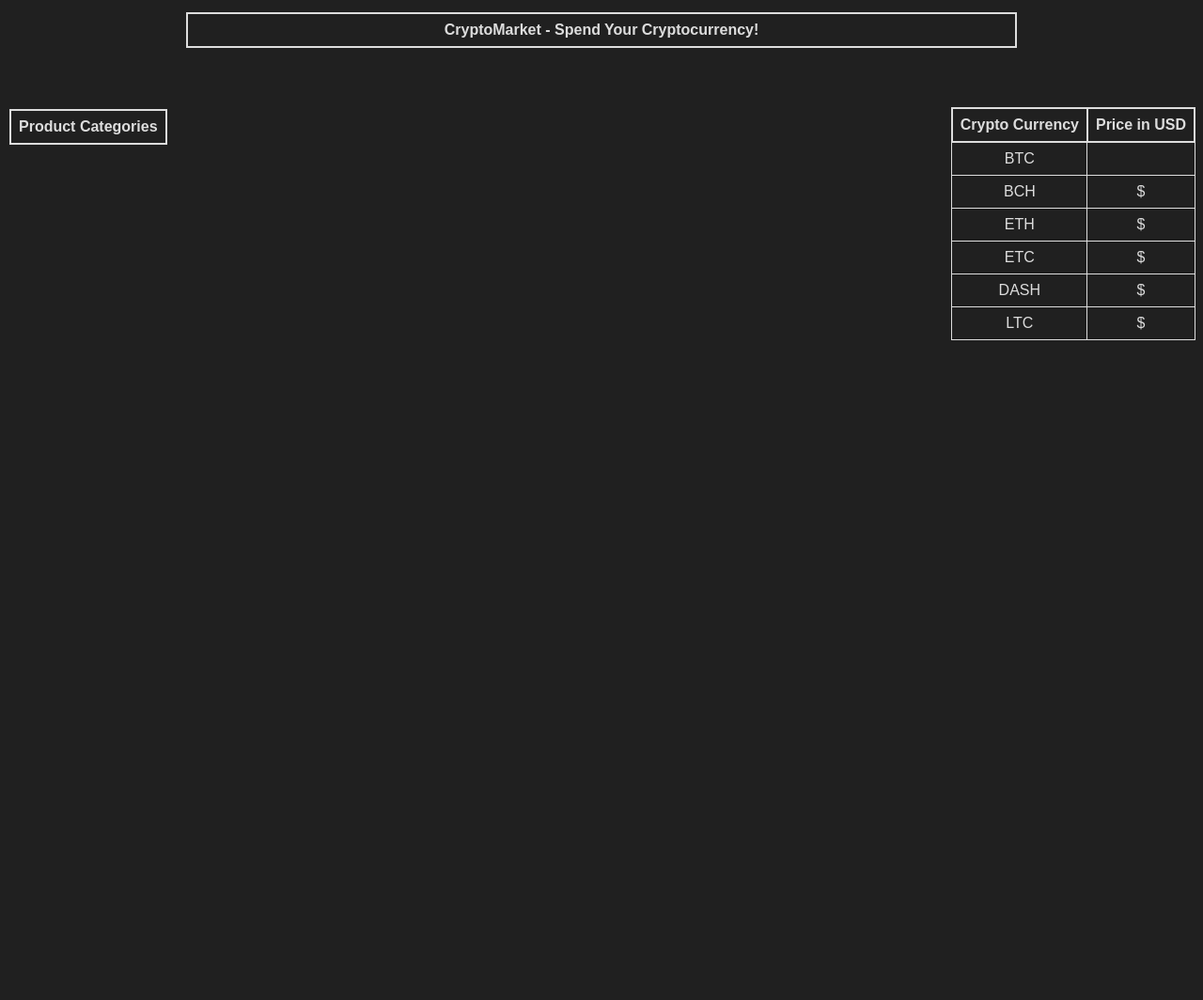
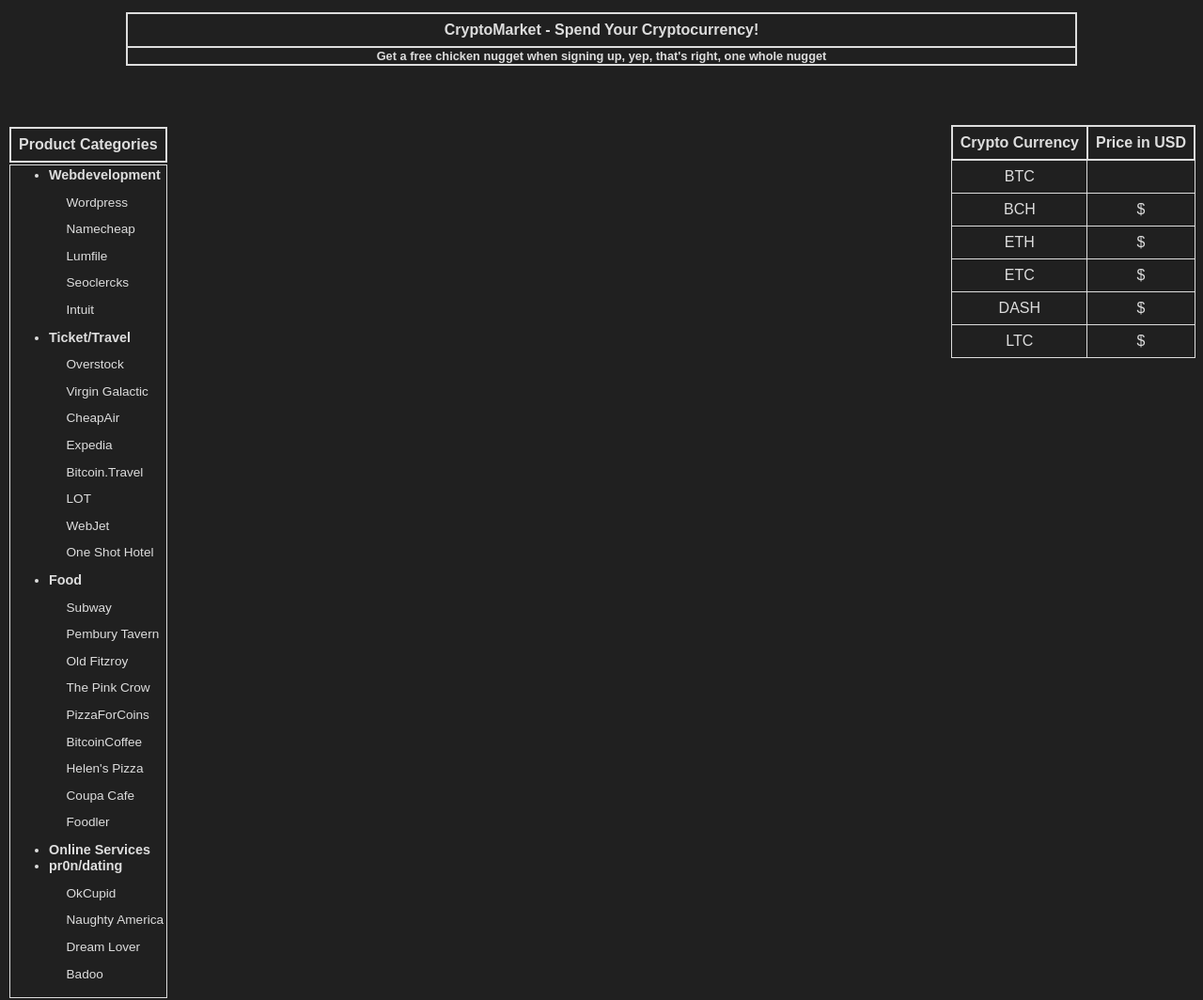
Before and after one commit to RAZERZ/CryptoMarket, a PHP site: page / in a window 1280 px wide. Shown: the whole page at 94% size. Before the commit the page ends 362 px from the top, so only its background shows below. Run offline with PHP 8.4, Linux system fonts and the light colour scheme; data that the repository does not hold is empty.

Commit message:
Added products in the categories

```diff
--- a/Stylesheet.css
+++ b/Stylesheet.css
@@ -2,7 +2,7 @@
     position: relative;
     font-family: arial, sans-serif;
     border-collapse: collapse;
-    width: 70%;
+    width: 80%;
     margin-top: 1%;
 }
 
@@ -12,6 +12,13 @@
     color: #dddddd;
     border: 2px solid #dddddd;
     padding: 8px;
+}
+
+.Init-Header {
+    position: relative;
+    color: #dddddd;
+    border: 2px solid #dddddd;
+    font-size: 80%;
 }
 
 .Product-Cat {
@@ -31,7 +38,27 @@
     padding: 8px;
 }
 
+.ProductCatHeader {
+    position: relative;
+    color: #dddddd;
+    text-align: left;
+    border: 1px solid #dddddd;
+}
+
 .ProductList {
+    position: relative;
+    margin-top: 1%;
+    color: #dddddd;
+    text-align: left;
+    font-size: 90%;
+}
+
+.ListService {
+    position: relative;
+    color: #dddddd;
+    text-align: left;
+    margin-left: 15%;
+    font-size: 85%;
 }
 
 .Currency-Info {
--- a/index.php
+++ b/index.php
@@ -14,6 +14,9 @@
                 <tr>
                     <th class="Table-Header-TH-TD">CryptoMarket - Spend Your Cryptocurrency!</th>
                 </tr>
+                <tr>
+                    <th class="Init-Header">Get a free chicken nugget when signing up, yep, that's right, <b>one whole nugget</b></th>
+                </tr>
             </table>
         </center>
 
@@ -22,7 +25,50 @@
                 <th class="ProductCats">Product Categories</th>
             </tr>
             <tr>
-                <td class="ProductList"></td>
+                <td class="ProductCatHeader">
+                    <ul>
+                        <li class="ProductList"><b>Webdevelopment</b></li>
+
+                        <p class="ListService">Wordpress</p>
+                        <p class="ListService">Namecheap</p>
+                        <p class="ListService">Lumfile</p>
+                        <p class="ListService">Seoclercks</p>
+                        <p class="ListService">Intuit</p>
+
+                        <li class="ProductList"><b>Ticket/Travel</b></li>
+
+                        <p class="ListService">Overstock</p>
+                        <p class="ListService">Virgin Galactic</p>
+                        <p class="ListService">CheapAir</p>
+                        <p class="ListService">Expedia</p>
+                        <p class="ListService">Bitcoin.Travel</p>
+                        <p class="ListService">LOT</p>
+                        <p class="ListService">WebJet</p>
+                        <p class="ListService">One Shot Hotel</p>
+
+                        <li class="ProductList"><b>Food</b></li>
+
+                        <p class="ListService">Subway</p>
+                        <p class="ListService">Pembury Tavern</p>
+                        <p class="ListService">Old Fitzroy</p>
+                        <p class="ListService">The Pink Crow</p>
+                        <p class="ListService">PizzaForCoins</p>
+                        <p class="ListService">BitcoinCoffee</p>
+                        <p class="ListService">Helen's Pizza</p>
+                        <p class="ListService">Coupa Cafe</p>
+                        <p class="ListService">Foodler</p>
+
+                        <li class="ProductList"><b>Online Services</b></li>
+
+                        <li class="ProductList"><b>pr0n/dating</b></li>
+
+                        <p class="ListService">OkCupid</p>
+                        <p class="ListService">Naughty America</p>
+                        <p class="ListService">Dream Lover</p>
+                        <p class="ListService">Badoo</p>
+
+                    </ul>
+                </td>
             </tr>
         </table>
 
```
